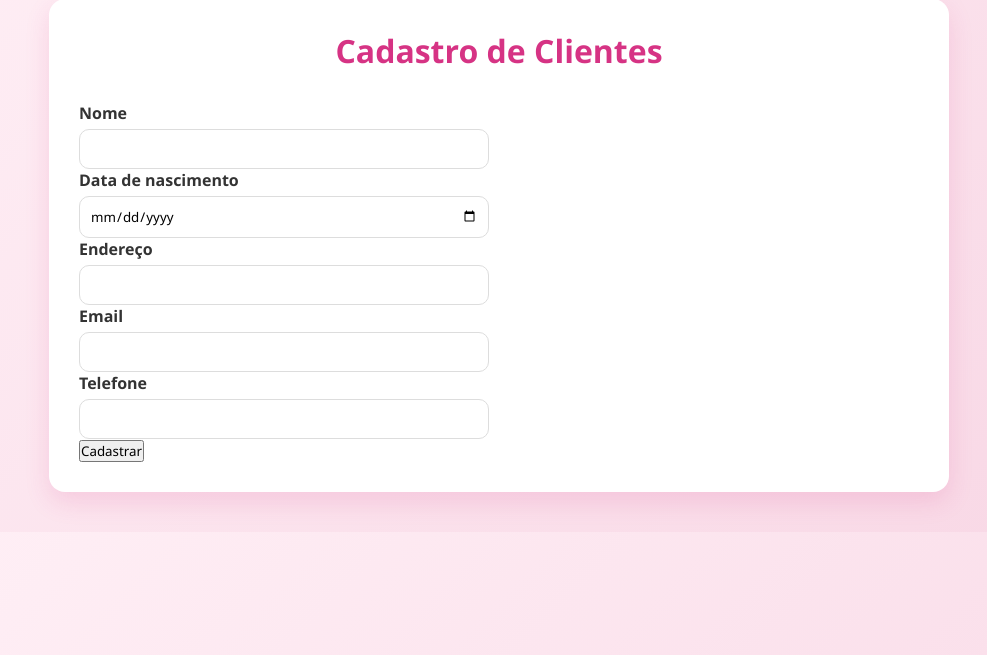
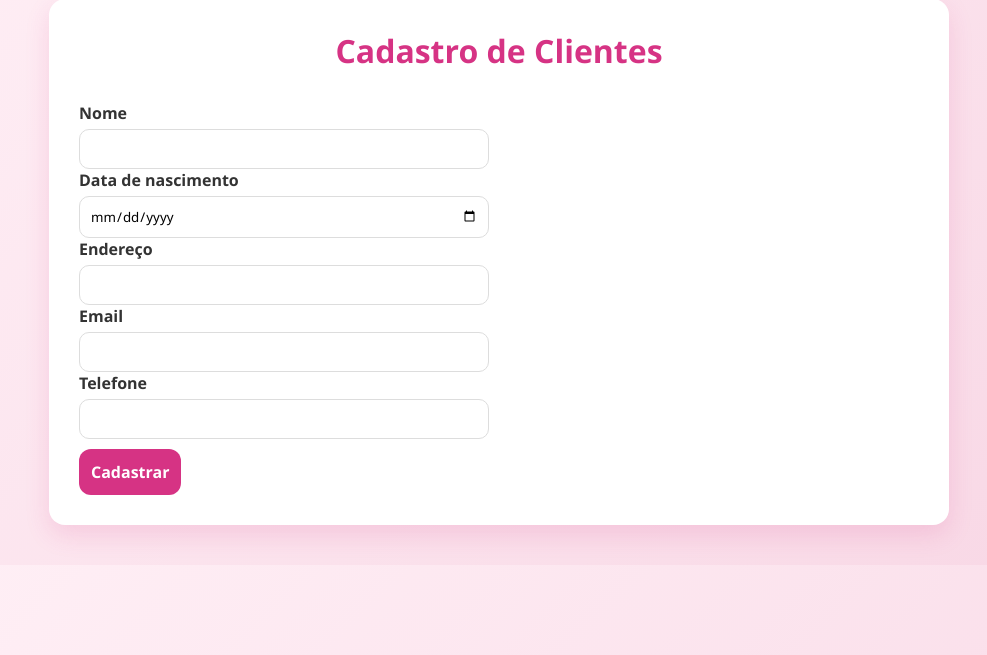
Before and after one commit to Isa120797/projeto_oficina_beleza, a PHP site: page /clientes.php in a window 1280 px wide. Shown: the part 145-800 px from the top of the page, without its empty margins (141-1128 px from the left). Run offline with PHP 8.4, Linux system fonts and the light colour scheme.

Commit message:
Cadastrar Cliente

```diff
--- a/clientes.php
+++ b/clientes.php
@@ -49,7 +49,7 @@
 
 
 </form>
-<button class="btn-submit">Cadastrar</button>
+  <input type="submit" value="Cadastrar">
 
 </div>
 
```
